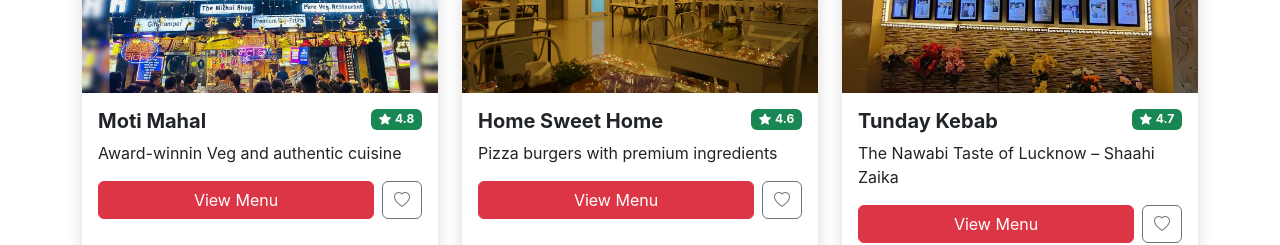
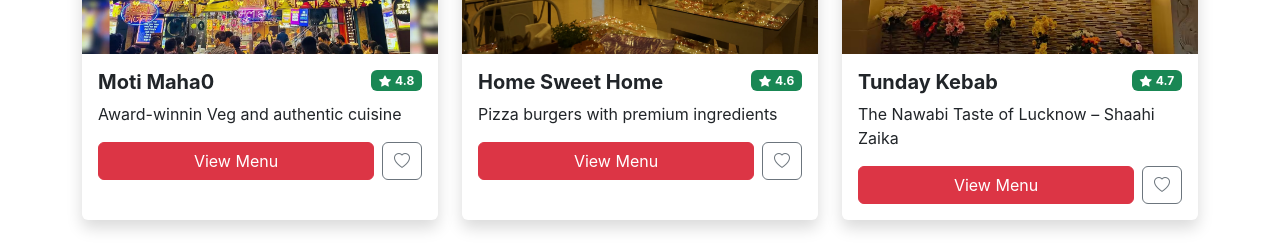
Before and after one commit to letscodeshazzz/deliveryApp, a React (Vite) app: page / in a window 1280 px wide. Shown: the part 1210-1455 px from the top of the page. Built offline with nearby package versions, Linux system fonts and the light colour scheme; the HTML template or start-up script is replaced by a standard one.

Commit message:
commit message

```diff
--- a/src/components/Navbar.jsx
+++ b/src/components/Navbar.jsx
@@ -7,7 +7,7 @@
       style={{
         background: "Red", // Main background color
         width: "100vw",
-        height:"5vw", //
+        height:"2vw", //
         //  Adjusted to ensure the navbar fits within the container
 
       }}
--- a/src/pages/Home.jsx
+++ b/src/pages/Home.jsx
@@ -16,7 +16,7 @@
   const restaurants = [
     {
       id: 1,
-      name: "Moti Mahal",
+      name: "Moti Maha0",
       description: "Award-winnin Veg and authentic  cuisine",
       rating: 4.8,
       image: "/images/Moti.jpg"
```
